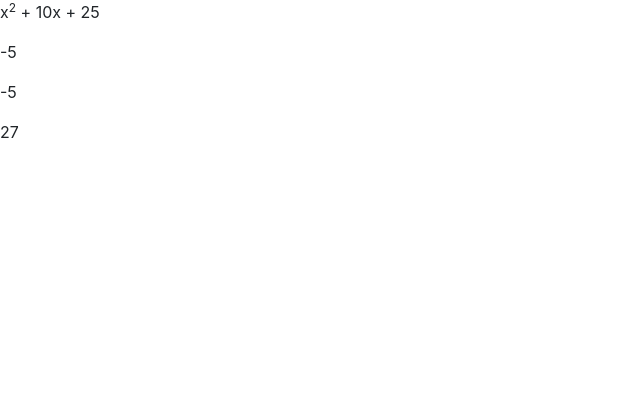
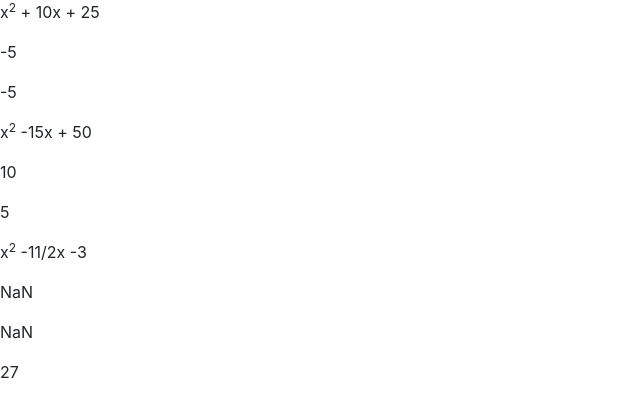
Before and after one commit to vxmao87/Math-Experiment, a React (Create React App) app: page / in a window 1280 px wide. Shown: the top 416 px of the page, without its empty margins (0-640 px from the left). Built offline with nearby package versions, Linux system fonts and the light colour scheme.

Commit message:
quad formula sign booleans created, error in displaying fractions

```diff
--- a/package.json
+++ b/package.json
@@ -6,6 +6,7 @@
     "@testing-library/jest-dom": "^4.2.4",
     "@testing-library/react": "^9.5.0",
     "@testing-library/user-event": "^7.2.1",
+    "mathjs": "^7.5.0",
     "react": "^16.13.1",
     "react-dom": "^16.13.1",
     "react-router-dom": "^5.2.0",
--- a/src/components/QuadFormula/index.js
+++ b/src/components/QuadFormula/index.js
@@ -4,7 +4,7 @@ import formulas from "../../utils/formulas";
 function QuadFormula(props) {
     return (
         <div>
-            <p>{props.a !== "1" ? props.a : null }x<sup>2</sup> + {props.b}x + {props.c}</p>
+            <p>{props.a.includes("-") ? "-" : null}{props.a !== "1" ? props.a : null}x<sup>2</sup> {!props.b.includes("-") ? "+" : null} {props.b !== "1" ? props.b : null}x {!props.c.includes("-") ? "+" : null} {props.c !== "1" ? props.c : null}</p>
             <p>{formulas.quadFormula(props.a, props.b, props.c)[0]}</p>
             <p>{formulas.quadFormula(props.a, props.b, props.c)[1]}</p>
         </div>
--- a/src/pages/Main.js
+++ b/src/pages/Main.js
@@ -10,6 +10,16 @@ function Main() {
                 b="10"
                 c="25"
             />
+            <QuadFormula
+                a="1"
+                b="-15"
+                c="50"
+            />
+            <QuadFormula
+                a="1"
+                b="-11/2"
+                c="-3"
+            />
             <VolumeFormula
                 value="3"
             />
--- a/src/utils/formulas.js
+++ b/src/utils/formulas.js
@@ -3,8 +3,8 @@ import React from "react";
 export default {
 
     quadFormula: function (a, b, c) {
-        const num1 = (-b + Math.sqrt(Math.pow(b, 2) - 4 * a * c)) / (2 * a);
-        const num2 = (-b - Math.sqrt(Math.pow(b, 2) - 4 * a * c)) / (2 * a);
+        const num1 = (-b + Math.sqrt(Math.pow(b, 2) - (4 * a * c))) / (2 * a);
+        const num2 = (-b - Math.sqrt(Math.pow(b, 2) - (4 * a * c))) / (2 * a);
         return [num1, num2];
     },
 
```
Also changed, not shown: 1 other file (tests, documents, lock files or other folders).
